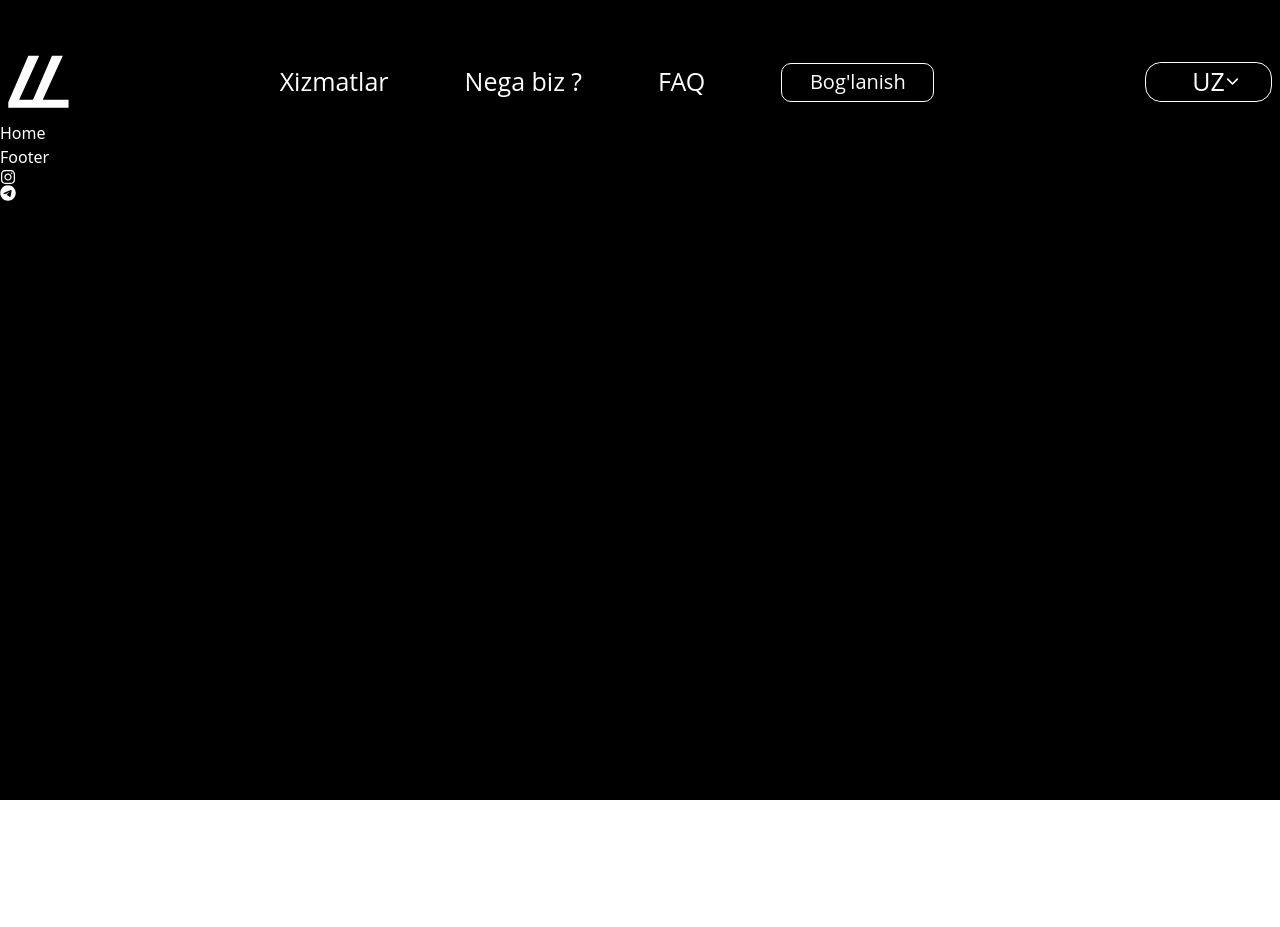
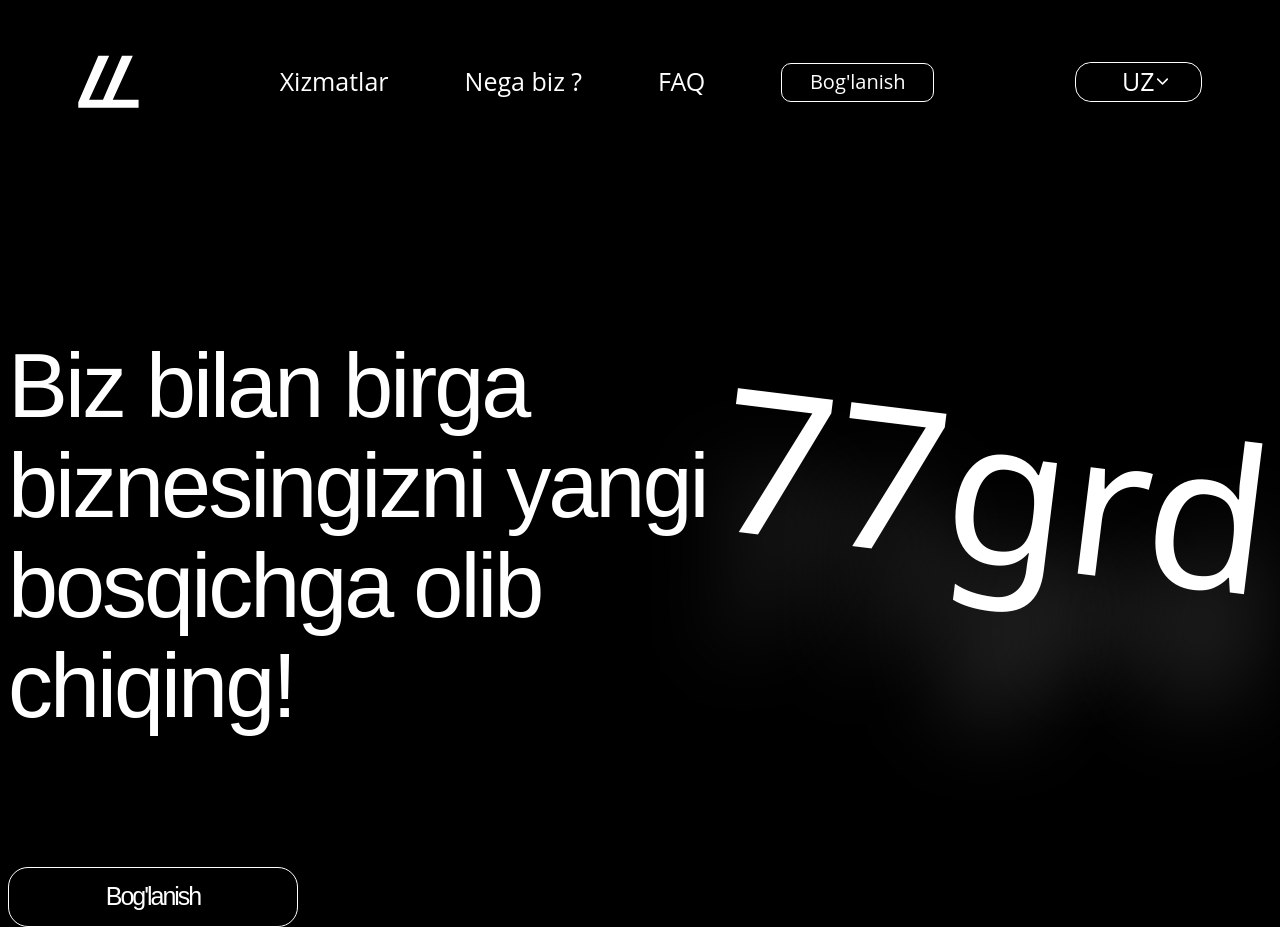
Before and after one commit to KADIROOV/77grd, a React (Vite) app: page / in a window 1280 px wide. Before the commit the page ends 800 px from the top, so only its background shows below. Built offline with nearby package versions, Linux system fonts and the light colour scheme; a web font is replaced by a local one.

Commit message:
first hero section completed

```diff
--- a/src/index.css
+++ b/src/index.css
@@ -69,7 +69,7 @@ nav .contact-a {
 }
 
 .contact-a:hover {
-  border: solid 1px gray;
+  border: solid 1px #808080;
 }
 
 .contact-a:hover::after {
@@ -84,3 +84,19 @@ select {
   border: none;
   outline: none;
 }
+
+.hero-1 {
+  font-family: "Poppins", sans-serif;
+}
+
+.hero-1 p {
+  font-family: "Poppins", sans-serif;
+  font-weight: 500;
+  font-style: Medium;
+  letter-spacing: -3px;
+}
+
+/* index.css */
+.text-shadow-down {
+  text-shadow: 0 100px 90px rgba(255, 251, 251, 0.35);
+}
--- a/src/pages/Footer.jsx
+++ b/src/pages/Footer.jsx
@@ -4,9 +4,9 @@ import { FaTelegram } from "react-icons/fa6";
 export default function Footer() {
   return (
     <div>
-      <h4>Footer</h4>
+      {/* <h4>Footer</h4>
       <FaInstagram />
-      <FaTelegram />
+      <FaTelegram /> */}
     </div>
   );
 }
--- a/src/pages/Header.jsx
+++ b/src/pages/Header.jsx
@@ -7,7 +7,7 @@ export default function Header() {
   return (
     <div
       id="home"
-      className="max-w-[1471px] mx-auto flex items-center justify-between pt-[43px] px-2"
+      className="max-w-[1920px] mx-auto flex items-center justify-around pt-[43px] px-2"
     >
       <a href="#home">
         <img
--- a/src/pages/Home.jsx
+++ b/src/pages/Home.jsx
@@ -1,5 +1,22 @@
 import React from "react";
 
 export default function Home() {
-  return <div>Home</div>;
+  return (
+    <div className="max-w-[1580px] mx-auto transition-all ease duration-800">
+      <div className="mt-[215px] flex lg:justify-center items-start px-2">
+        <div className="hero-1">
+          <p className=" lg:max-w-[1054px] max-w-[731px] md:leading-[80px] xl:leading-[100px] leading-[40px] xl:text-[90px] md:text-[80px] text-[40px] text-start">
+            Biz bilan birga biznesingizni yangi bosqichga olib chiqing!
+          </p>
+          <button className="cursor-pointer lg:w-[290px] w-[191px]  h-[60px] rounded-[20px] hover:border-[#808080]  border-[1px] border-white font-normal md:text-[25px] text-[17px] tracking-[-2px] flex justify-center items-center mt-[131px] ">
+            Bog'lanish
+          </button>
+        </div>
+        <p className="lg:flex hidden font-medium xl:text-[200px] text-[150px] transform rotate-[7deg] text-white text-shadow-down">
+          77grd
+        </p>
+      </div>
+      <div></div>
+    </div>
+  );
 }
```
